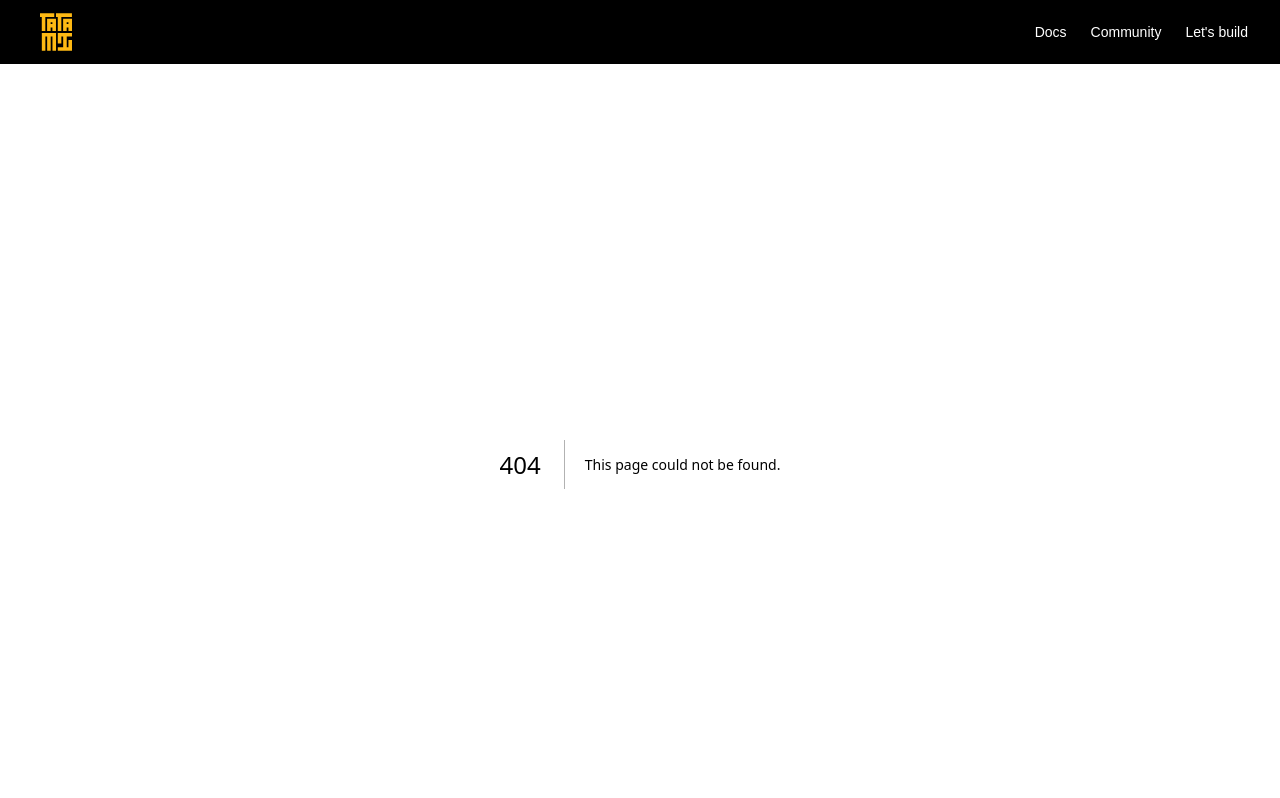
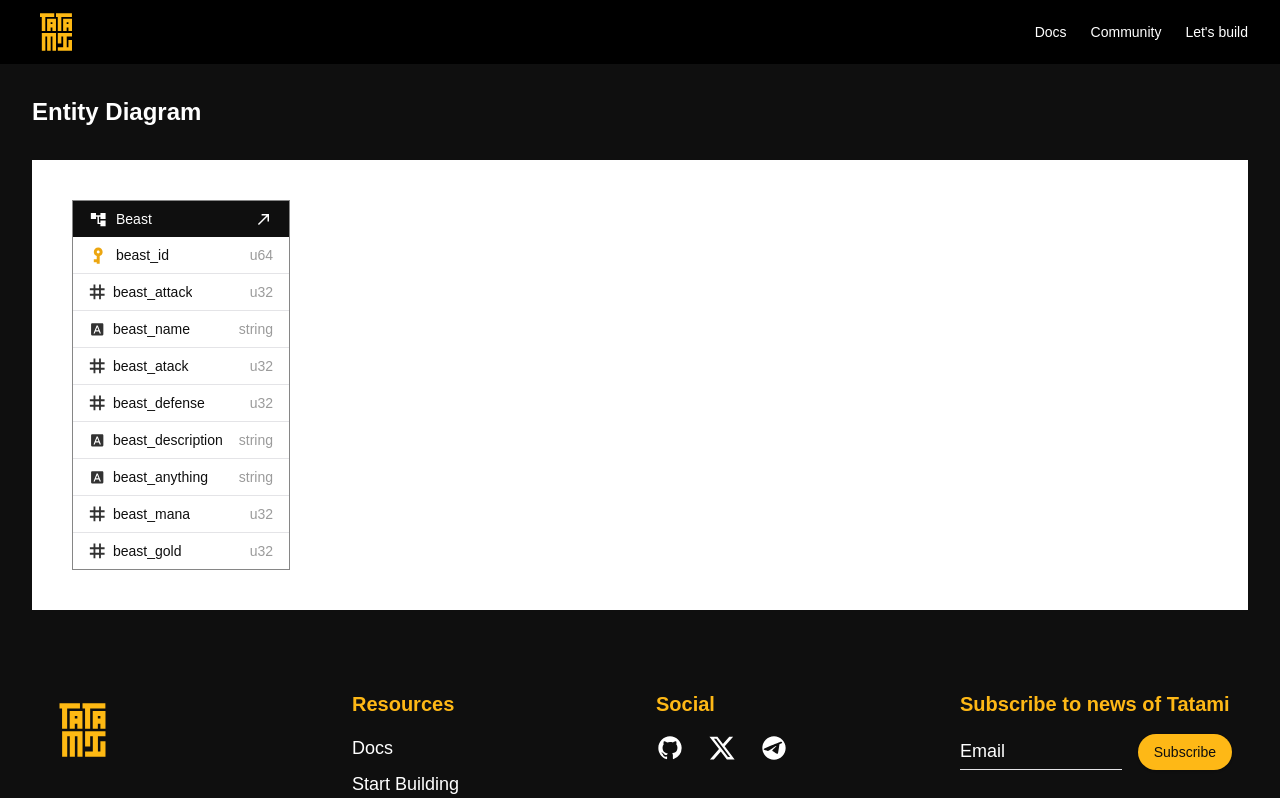
Before and after one commit to kabugatti/Tatami, a Next.js app in the folder apps/frontend/: page /diagram in a window 1280 px wide. Before the commit this address had no page. Shown: the top 798 px of the page. Built offline with nearby package versions, Linux system fonts and the light colour scheme.

Commit message:
feat: Add a sample diagram page with mock EntityField Data

```diff
--- /dev/null
+++ b/apps/frontend/app/diagram/page.tsx
@@ -0,0 +1,33 @@
+"use client";
+
+import { EntityCard, type EntityField } from "@/components/diagram/EntityCard";
+
+// Example data - this would typically come from your data source
+const exampleEntities = [
+  {
+    title: "Player",
+    fields: [
+      { name: "beast_id", type: "u64", isPrimary: true },
+      { name: "beast_attack", type: "u32" },
+      { name: "beast_name", type: "string" },
+      { name: "beast_atack", type: "u32" },
+      { name: "beast_defense", type: "u32" },
+      { name: "beast_description", type: "string" },
+      { name: "beast_anything", type: "string" },
+      { name: "beast_mana", type: "u32" },
+      { name: "beast_gold", type: "u32" },
+    ] as EntityField[],
+  },
+];
+
+export default function DiagramPage() {
+  return (
+    <main className="container mx-auto p-8">
+      <h1 className="text-2xl font-bold mb-8">Entity Diagram</h1>
+
+      <div className="grid grid-cols-1 md:grid-cols-2 lg:grid-cols-3 gap-6 bg-white p-10">
+        <EntityCard title="Beast" fields={exampleEntities[0].fields} />
+      </div>
+    </main>
+  );
+}
```
